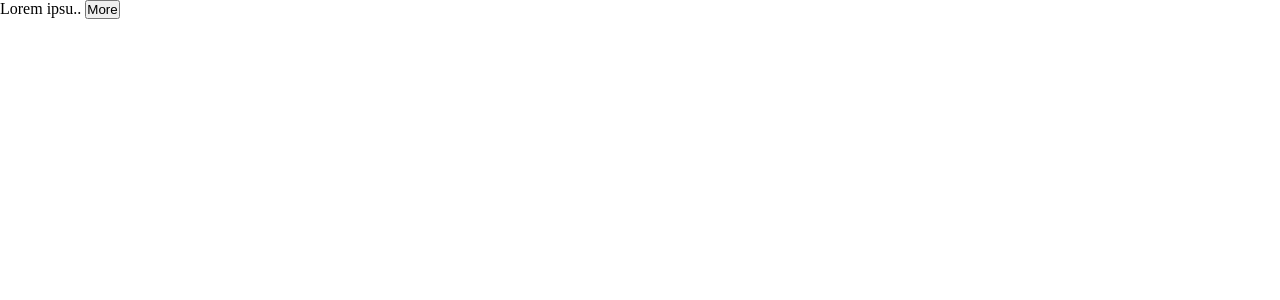
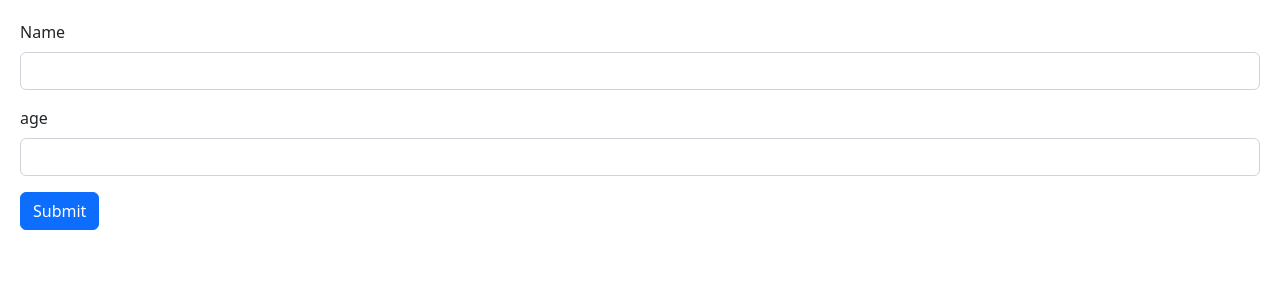
Before and after one commit to iammmila/TS_learning, a React (Vite) app: page / in a window 1280 px wide. Shown: the top 300 px of the page. Built offline with nearby package versions, Linux system fonts and the light colour scheme.

Commit message:
5.2. Handling Form Submission

```diff
--- a/src/App.tsx
+++ b/src/App.tsx
@@ -1,22 +1,10 @@
 import "./App.css";
-import ExpandableText from "./components/ExpandableText";
+import Form from "./components/Form";
 
 function App() {
   return (
     <>
-      <ExpandableText maxChars={10}>
-        Lorem ipsum dolor sit amet consectetur adipisicing elit. Ad praesentium
-        quis doloremque mollitia repellendus libero corrupti voluptas iure
-        soluta! Est dolorum perferendis corrupti similique hic repudiandae,
-        consectetur error sapiente dolores vero iure voluptas laboriosam odio ex
-        reprehenderit alias repellat beatae at cupiditate expedita quod placeat
-        nisi. Similique dolorem perferendis inventore ipsum fuga quibusdam
-        dolore ad dignissimos quae ratione facere in, repudiandae eum hic quasi
-        rerum, laboriosam ab autem modi odit quia libero? Autem excepturi
-        distinctio, dolorum cupiditate sint ex architecto ea quam? Omnis unde
-        est neque pariatur. Hic neque veniam quisquam quas nisi. Asperiores id a
-        nisi sint, alias autem!
-      </ExpandableText>
+      <Form />
     </>
   );
 }
--- /dev/null
+++ b/src/components/Form/Form.tsx
@@ -0,0 +1,30 @@
+import React from "react";
+
+const Form = () => {
+  const handleSubmit = (event: React.FormEvent<HTMLFormElement>) => {
+    event.preventDefault();
+    console.log("submitted");
+  };
+
+  return (
+    <form onSubmit={handleSubmit}>
+      <div className="mb-3">
+        <label htmlFor="name" className="form-label">
+          Name
+        </label>
+        <input id="name" type="text" className="form-control" />
+      </div>
+      <div className="mb-3">
+        <label htmlFor="age" className="form-label">
+          age
+        </label>
+        <input id="age" type="number" className="form-control" />
+      </div>
+      <button className="btn btn-primary" type="submit">
+        Submit
+      </button>
+    </form>
+  );
+};
+
+export default Form;
--- /dev/null
+++ b/src/components/Form/index.ts
@@ -0,0 +1,2 @@
+import Form from "./Form";
+export default Form;
--- /dev/null
+++ b/src/index.css
@@ -0,0 +1,3 @@
+body {
+    padding: 20px;
+}
--- a/src/main.tsx
+++ b/src/main.tsx
@@ -1,10 +1,11 @@
 import ReactDOM from "react-dom/client";
 import App from "./App.tsx";
-import React from "react";
-// import "bootstrap/dist/css/bootstrap.css";
+// import React from "react";
+import "bootstrap/dist/css/bootstrap.css";
+import "./index.css";
 
 ReactDOM.createRoot(document.getElementById("root") as HTMLElement).render(
-  <React.StrictMode>
-    <App />
-  </React.StrictMode>
+  // <React.StrictMode>
+  <App />
+  // </React.StrictMode>
 );
```
